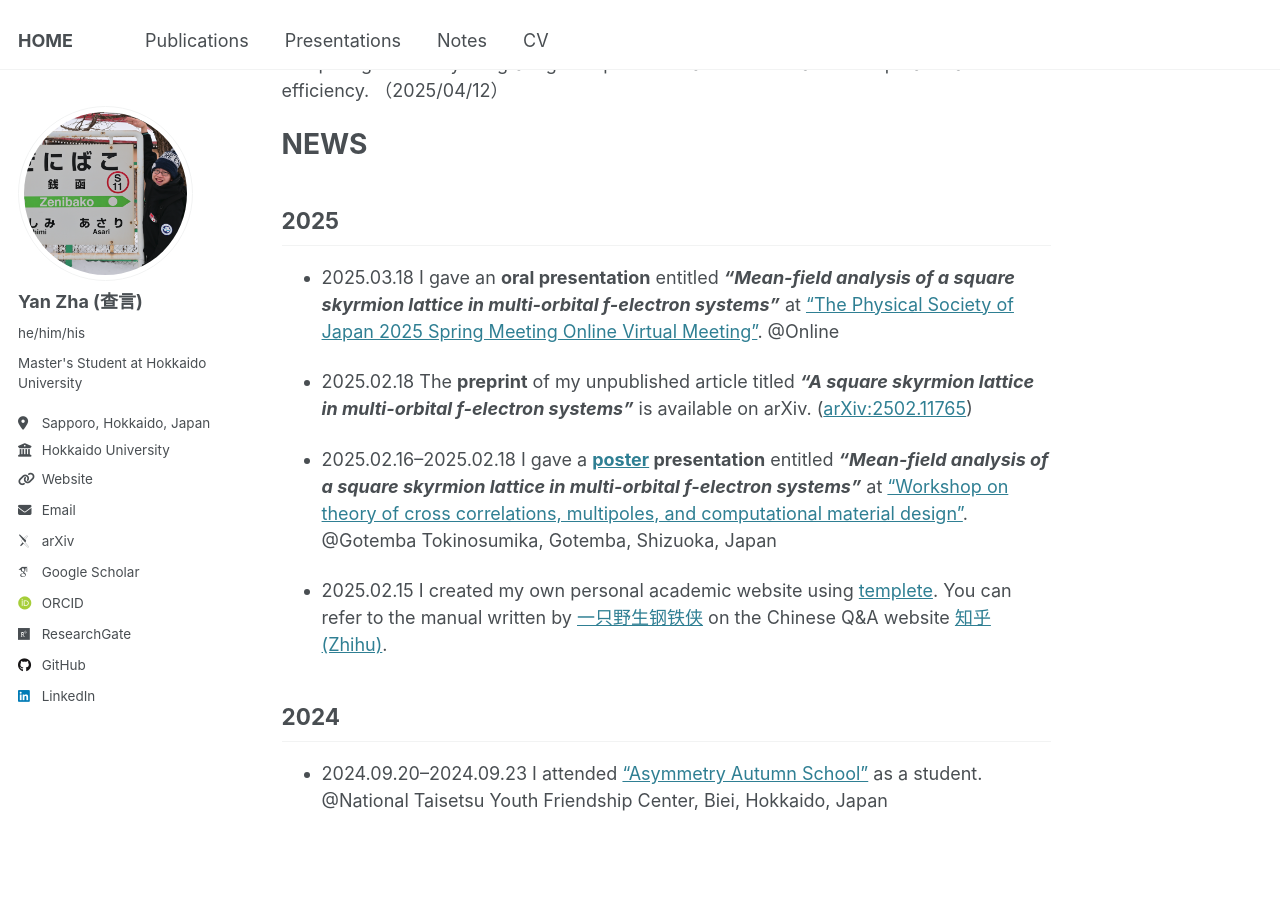
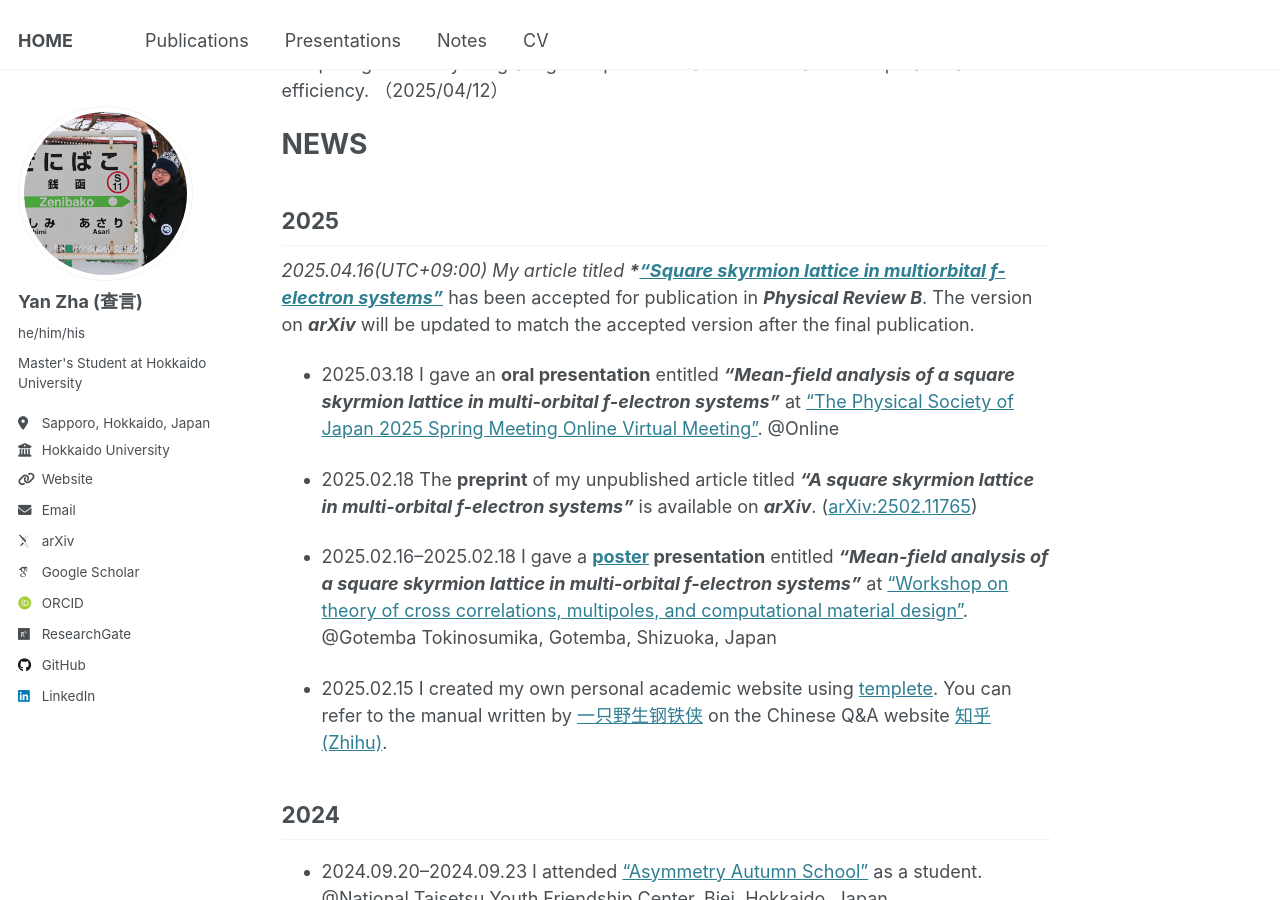
Before and after one commit to yzhacn/yzhacn.github.io, a Jekyll site: the page built from _pages/about.md, in a window 1280 px wide and 900 px high, scrolled down 627 px. Built offline with Jekyll 4.4.1, drawn with Linux system fonts in a browser that asks for light colours; some web fonts are replaced.

Commit message:
Update about.md

```diff
--- a/_pages/about.md
+++ b/_pages/about.md
@@ -24,9 +24,11 @@ NEWS
 ======
 
 ## 2025
+*2025.04.16(UTC+09:00) My article titled ***["Square skyrmion lattice in multiorbital f-electron systems"](https://journals.aps.org/prb/accepted/c007cOd3O791634e48c74163b02a644642763e7a5)*** has been accepted for publication in ***Physical Review B***. The version on ***arXiv*** will be updated to match the accepted version after the final publication.
+
 * 2025.03.18 I gave an **oral presentation** entitled ***"Mean-field analysis of a square skyrmion lattice in multi-orbital f-electron systems"*** at ["The Physical Society of Japan 2025 Spring Meeting Online Virtual Meeting"](https://www.jps.or.jp/english/meetings-and-awards/spring/spring-meeting.html). @Online
 
-* 2025.02.18 The **preprint** of my unpublished article titled ***"A square skyrmion lattice in multi-orbital f-electron systems"*** is available on arXiv. ([arXiv:2502.11765](https://arxiv.org/abs/2502.11765))
+* 2025.02.18 The **preprint** of my unpublished article titled ***"A square skyrmion lattice in multi-orbital f-electron systems"*** is available on ***arXiv***. ([arXiv:2502.11765](https://arxiv.org/abs/2502.11765))
 
 * 2025.02.16--2025.02.18 I gave a **[poster](https://yzhacn.github.io/images/20250217_yzha_asymmetry.pdf) presentation** entitled ***"Mean-field analysis of a square skyrmion lattice in multi-orbital f-electron systems"*** at ["Workshop on theory of cross correlations, multipoles, and
 computational material design"](https://asymmetry.hiroshima-u.ac.jp/event/2532). @Gotemba Tokinosumika, Gotemba, Shizuoka, Japan
```
